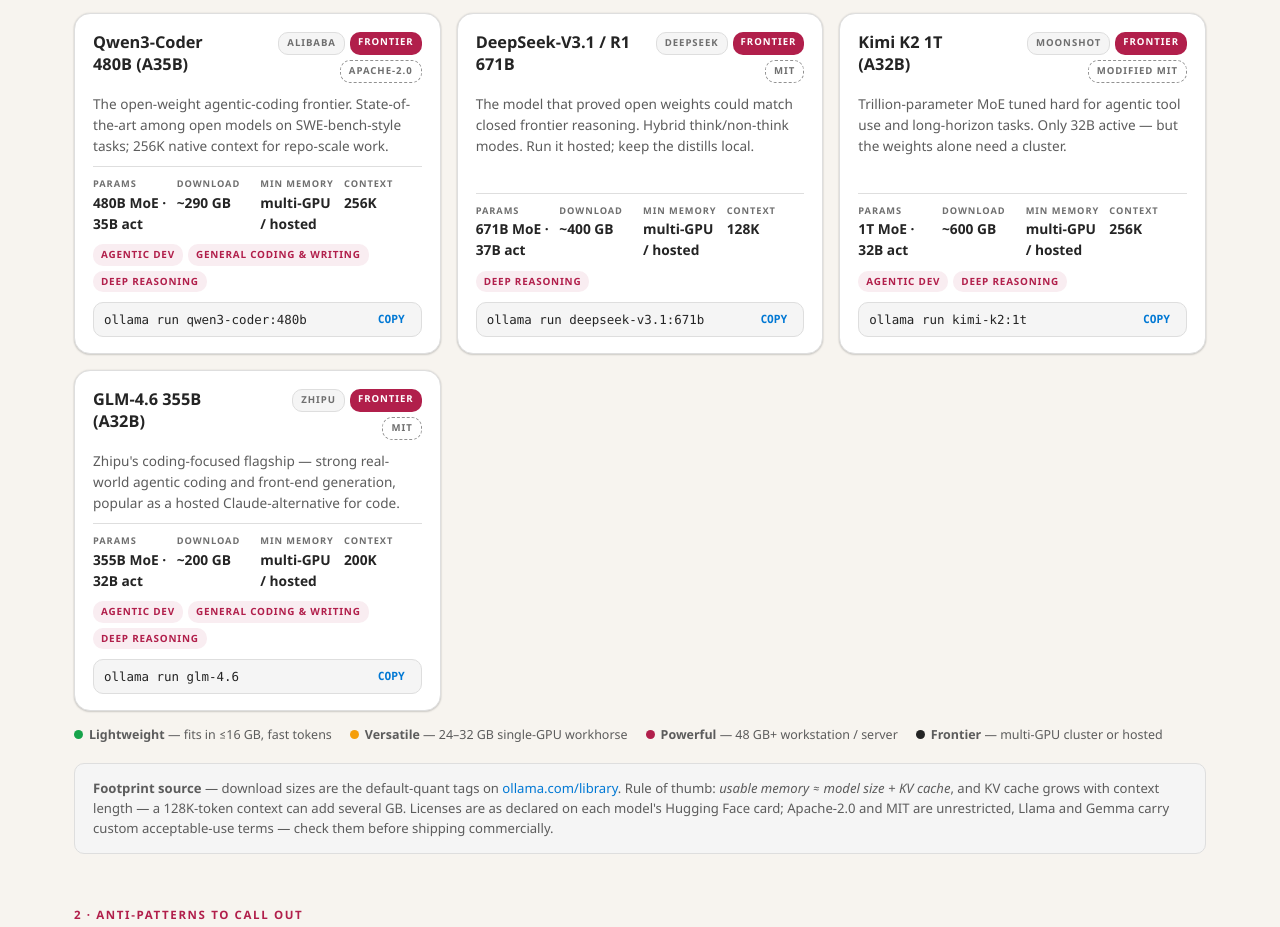
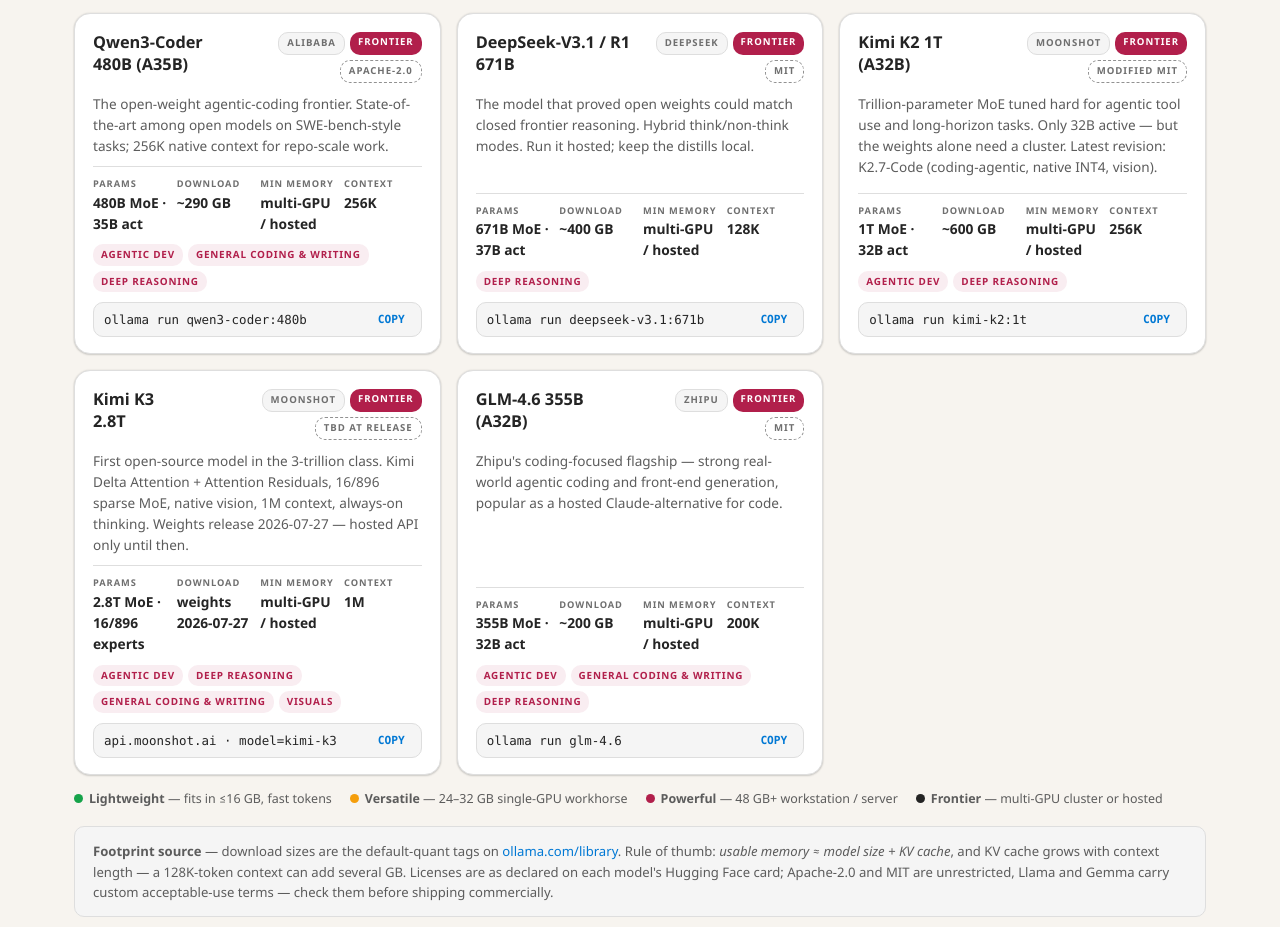
Before and after one commit to heisenberg-alt/oss-model-playbook, a plain HTML site: page oss-model-picker.html in a window 1280 px wide. Shown: the part 2874-3801 px from the top of the page. Drawn offline with Linux system fonts and the light colour scheme.

Commit message:
Add Kimi K3 + K2.7-Code; replace Mermaid diagrams with themed SVGs
- Add Kimi K3 (2.8T MoE, 1M ctx, weights due 2026-07-27) to model picker,
  decision framework hybrid pattern, and license compliance table
- Note Kimi K2.7-Code as latest K2 revision
- Replace all 3 Mermaid diagrams with hand-crafted SVGs (docs/assets/)
  featuring dark-mode support, drop shadows, and consistent theming

```diff
--- a/oss-model-picker.html
+++ b/oss-model-picker.html
@@ -567,9 +567,15 @@
   },
   {
     name: "Kimi K2 1T (A32B)", vendor: "MOONSHOT", tier: "frontier", hw: "server",
-    desc: "Trillion-parameter MoE tuned hard for agentic tool use and long-horizon tasks. Only 32B active — but the weights alone need a cluster.",
+    desc: "Trillion-parameter MoE tuned hard for agentic tool use and long-horizon tasks. Only 32B active — but the weights alone need a cluster. Latest revision: K2.7-Code (coding-agentic, native INT4, vision).",
     params: "1T MoE · 32B act", size: "~600 GB", mem: "multi-GPU / hosted", ctx: "256K",
     license: "Modified MIT", tasks: ["agentic", "reasoning"], run: "ollama run kimi-k2:1t"
+  },
+  {
+    name: "Kimi K3 2.8T", vendor: "MOONSHOT", tier: "frontier", hw: "server",
+    desc: "First open-source model in the 3-trillion class. Kimi Delta Attention + Attention Residuals, 16/896 sparse MoE, native vision, 1M context, always-on thinking. Weights release 2026-07-27 — hosted API only until then.",
+    params: "2.8T MoE · 16/896 experts", size: "weights 2026-07-27", mem: "multi-GPU / hosted", ctx: "1M",
+    license: "TBD at release", tasks: ["agentic", "reasoning", "general", "visuals"], run: "api.moonshot.ai · model=kimi-k3"
   },
   {
     name: "GLM-4.6 355B (A32B)", vendor: "ZHIPU", tier: "frontier", hw: "server",
```
Also changed, not shown: docs/assets/decision-tree.svg (added), docs/assets/gateway-architecture.svg (added), docs/assets/onprem-architecture.svg (added), 4 other files.
